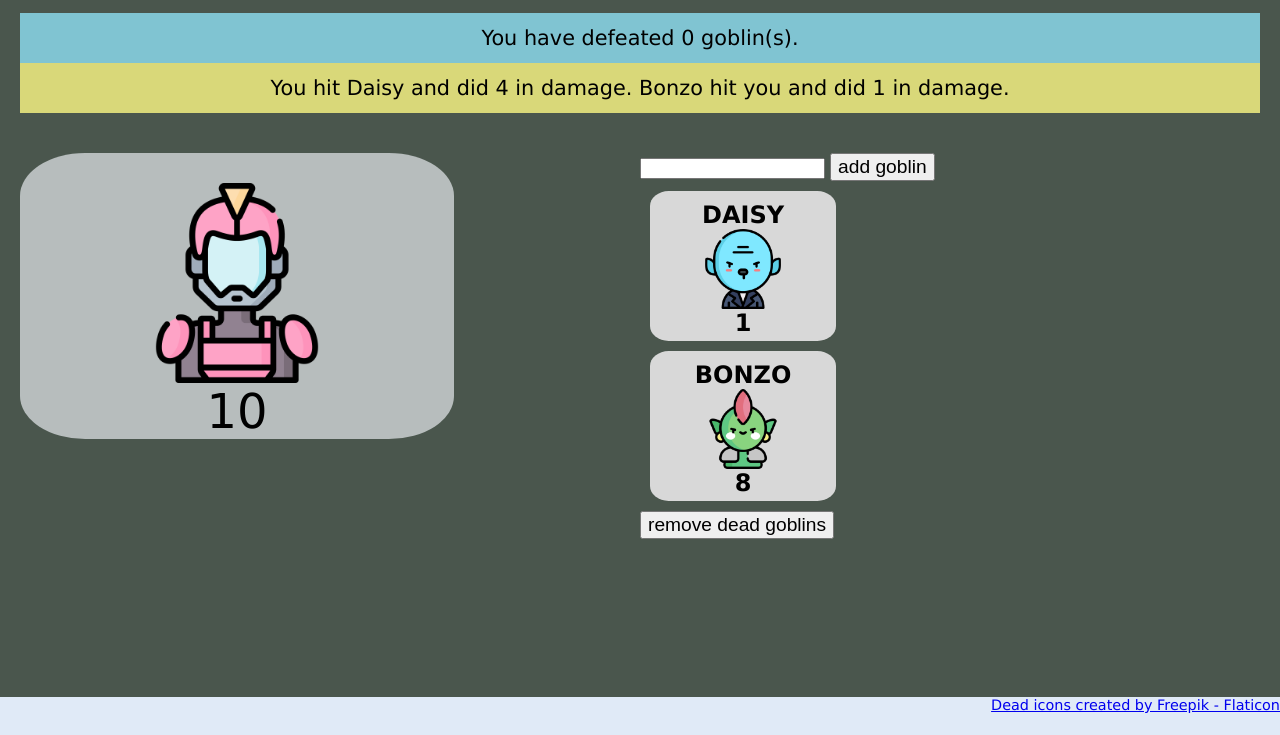
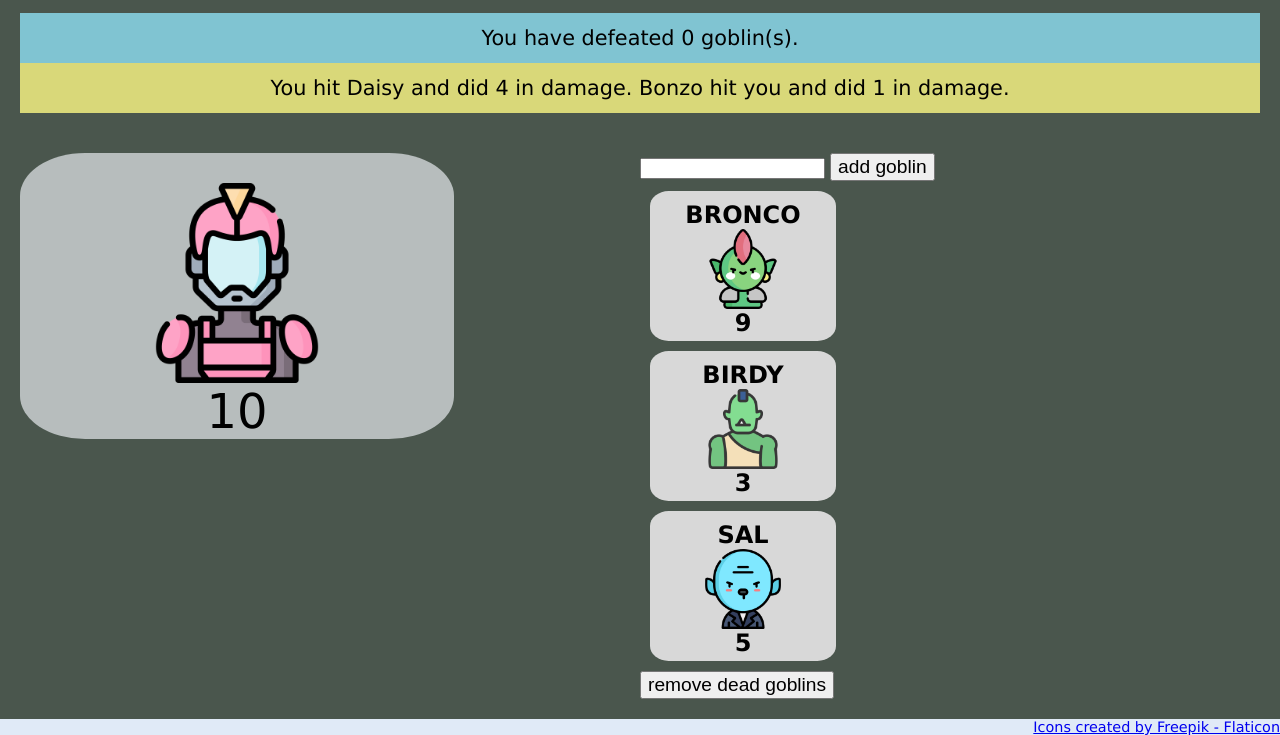
Before and after one commit to emilysellers/web-goblin-fighter, a plain HTML site: page index.html in a window 1280 px wide. Shown: the part 87-822 px from the top of the page. Before the commit the page ends 800 px from the top, so only its background shows below. Drawn offline with Linux system fonts and the light colour scheme.

Commit message:
display goblins from state

```diff
--- a/app.js
+++ b/app.js
@@ -1,13 +1,19 @@
 /* Imports */
+import { renderGoblin } from './render-utils.js';
 
 /* Get DOM Elements */
-// const scoreboard = document.getElementById('scoreboard');
 const messageSection = document.getElementById('message-section');
 const scoreboardSection = document.getElementById('scoreboard-section');
+const goblinList = document.getElementById('goblin-list');
 
 /* State */
 let message = 'You hit Daisy and did 4 in damage. Bonzo hit you and did 1 in damage.';
 let scoreboard = 'You have defeated 0 goblin(s).';
+let goblins = [
+    { name: 'Bronco', type: 'goblin', hp: 9 },
+    { name: 'Birdy', type: 'ogre', hp: 3 },
+    { name: 'Sal', type: 'ghoul', hp: 5 },
+];
 
 /* Events */
 
@@ -20,6 +26,18 @@ function displayScoreboard() {
     scoreboardSection.textContent = scoreboard;
 }
 
+function displayGoblins() {
+    goblinList.innerHTML = '';
+
+    for (const goblin of goblins) {
+        const goblinEl = renderGoblin(goblin);
+        goblinList.append(goblinEl);
+
+        //event listener
+    }
+}
+
 // (don't forget to call any display functions you want to run on page load!)
 displayMessage();
 displayScoreboard();
+displayGoblins();
--- a/index.html
+++ b/index.html
@@ -55,7 +55,7 @@
                             <span>1</span>
                         </li>
                         <li class="goblin-card">
-                            <span>Bonzo</span>
+                            <span>Dillon</span>
                             <img src="assets/goblin.png" alt="goblin" />
                             <span>8</span>
                         </li>
@@ -66,7 +66,7 @@
         </main>
         <footer>
             <a href="<a href="https://www.flaticon.com/free-icons/dead" title="dead icons"
-                >Dead icons created by Freepik - Flaticon</a
+                >Icons created by Freepik - Flaticon</a
             >
         </footer>
     </body>
--- a/render-utils.js
+++ b/render-utils.js
@@ -1 +1,15 @@
-// add export function renderGoblin
+export function renderGoblin(goblin) {
+    const li = document.createElement('li');
+
+    const name = document.createElement('span');
+    name.textContent = goblin.name;
+
+    const goblinImage = document.createElement('img');
+    goblinImage.src = `assets/${goblin.type}.png`;
+
+    const goblinHP = document.createElement('span');
+    goblinHP.textContent = goblin.hp;
+
+    li.append(name, goblinImage, goblinHP);
+    return li;
+}
--- a/styles/goblin-fighter.css
+++ b/styles/goblin-fighter.css
@@ -40,7 +40,7 @@ main {
     border-radius: 15%;
 }
 
-.goblin-card {
+#goblin-list li {
     display: grid;
     grid-template-rows: 1fr 3fr 1fr;
     height: 150px;
@@ -55,7 +55,7 @@ main {
     font-size: 1.5em;
 }
 
-.goblin-card img {
+#goblin-list img {
     height: 80px;
 }
 
```
